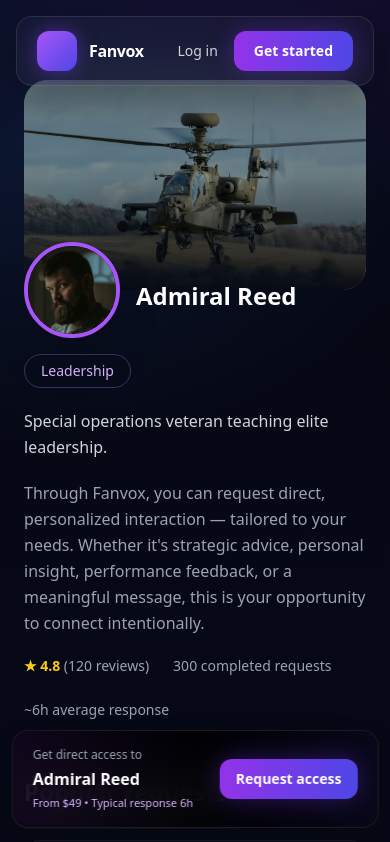
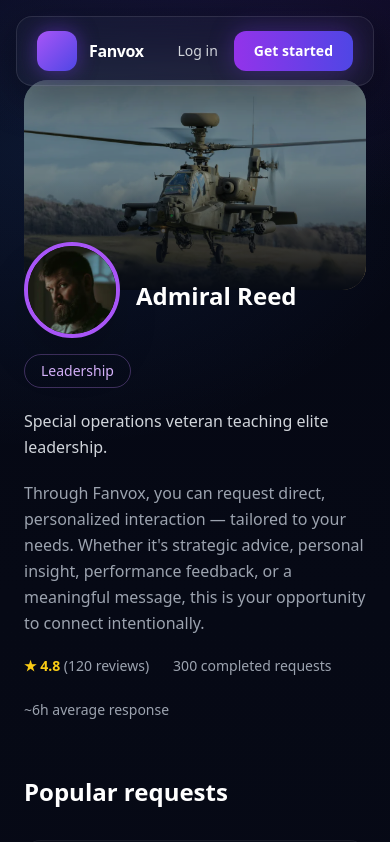
Before and after one commit to rafatorquetti/fanvox-landing, a Next.js app: page /about/creators/admiral-reed in a window 390 px wide. Shown: the top 842 px of the page. Built offline with nearby package versions, Linux system fonts and the light colour scheme.

Commit message:
Improve mobile sticky CTA behavior and polish

```diff
--- a/src/app/[locale]/creators/[slug]/page.tsx
+++ b/src/app/[locale]/creators/[slug]/page.tsx
@@ -35,11 +35,11 @@
 const industryRequests = getIndustryRequests(creator.category);
 
 return (
-    <main className="mx-auto max-w-6xl px-6 py-20 md:py-28 space-y-14 md:space-y-16">
+<main className="mx-auto max-w-6xl px-6 py-20 md:py-28 space-y-14 md:space-y-16 pb-28">
 {/* HERO */}
 <section className="relative">
 
-        {/* COVER (world) — shorter + discreet on mobile */}
+    {/* COVER */}
     <div className="relative h-[210px] sm:h-[300px] md:h-[420px] rounded-3xl overflow-hidden">
       <img
         src={creator.cover}
@@ -47,19 +47,15 @@
         className="h-full w-full object-cover"
       />
 
-          {/* subtle dark overlay */}
+      {/* overlay */}
       <div className="absolute inset-0 bg-black/45" />
 
-          {/* mobile fade so world feels “discreet” */}
+      {/* mobile fade */}
       <div className="absolute inset-x-0 bottom-0 h-28 bg-gradient-to-b from-transparent to-[#070B14]" />
 
-          {/* NAME — inside world, bottom; pushed right so it never sits behind avatar */}
+      {/* DESKTOP NAME */}
       <div className="absolute bottom-2 sm:bottom-4 md:bottom-8 left-0 right-0 px-6">
-            <div
-              className="
-              hidden md:block pl-[260px]
-              "
-            >
+        <div className="hidden md:block pl-[260px]">
           <h1 className="text-3xl sm:text-4xl md:text-5xl font-bold text-white leading-tight">
             {creator.name}
           </h1>
@@ -67,12 +63,10 @@
       </div>
     </div>
 
-        {/* AVATAR — overlaps world by ~50% (mobile-first), “touching” left edge */}
+    {/* AVATAR + MOBILE NAME — PIXEL LOCK */}
     <div className="absolute left-0 sm:left-2 md:left-4 bottom-0 translate-y-1/2 z-20">
+      <div className="relative flex items-center">
 
-{/* avatar + mobile name wrapper */}
-
-<div className="relative flex items-center">
         {/* AVATAR */}
         <div className="h-24 w-24 sm:h-36 sm:w-36 md:h-56 md:w-56 rounded-full overflow-hidden border-4 border-purple-500 bg-black shadow-2xl">
           <img
@@ -82,7 +76,7 @@
           />
         </div>
 
-{/* MOBILE NAME — PIXEL LOCKED */}
+        {/* MOBILE NAME */}
         <h1
           className="
             md:hidden
@@ -97,14 +91,16 @@
         >
           {creator.name}
         </h1>
-</div> </div>
+
+      </div>
+    </div>
   </section>
-      {/* BELOW HERO — category + bio immediately under the “divider” (no empty rectangle) */}
+
+  {/* BELOW HERO */}
   <section
     className="
       pt-2
       pl-0
-          sm:pt-2
       sm:pl-[170px]
       md:pl-[260px]
       space-y-5
@@ -115,7 +111,7 @@
       {creator.category}
     </span>
 
-        {/* SHORT BIO (no ellipses needed; keep your data short in creators.ts) */}
+    {/* SHORT BIO */}
     <p className="text-base sm:text-lg text-gray-300 max-w-2xl leading-relaxed">
       {creator.description}
     </p>
@@ -143,7 +139,9 @@
 
   {/* WHAT YOU CAN REQUEST */}
   <section className="space-y-8">
-        <h2 className="text-2xl font-semibold text-white">Popular requests</h2>
+    <h2 className="text-2xl font-semibold text-white">
+      Popular requests
+    </h2>
 
     <div className="grid md:grid-cols-2 gap-6">
       {[
@@ -163,10 +161,13 @@
   </section>
 
   {/* Scarcity */}
-      <div className="text-sm text-purple-400">Limited availability this week.</div>
+  <div className="text-sm text-purple-400">
+    Limited availability this week.
+  </div>
 
   {/* CTA */}
   <StickyAccessCTA creatorName={creator.name} />
 </main>
+
 );
 }
--- a/src/components/StickyAccessCTA.tsx
+++ b/src/components/StickyAccessCTA.tsx
@@ -1,21 +1,51 @@
 "use client";
+
+import { useEffect, useState } from "react";
 
 type Props = {
   creatorName: string;
 };
 
 export default function StickyAccessCTA({ creatorName }: Props) {
+  const [visible, setVisible] = useState(false);
+
+  useEffect(() => {
+    const handleScroll = () => {
+      // show after slight scroll (mobile-friendly threshold)
+      if (window.scrollY > 80) {
+        setVisible(true);
+      } else {
+        setVisible(false);
+      }
+    };
+
+    handleScroll(); // run once
+    window.addEventListener("scroll", handleScroll, { passive: true });
+
+    return () => window.removeEventListener("scroll", handleScroll);
+  }, []);
+
+  if (!visible) return null;
+
   return (
-    <div className="fixed bottom-4 sm:bottom-6 left-1/2 z-50 w-[94%] max-w-xl -translate-x-1/2">
-      <div className="relative overflow-hidden rounded-2xl border border-white/10 bg-black/80 backdrop-blur-xl px-5 sm:px-6 py-4 sm:py-5 shadow-2xl">
-
+    <div
+      className="
+        fixed
+        bottom-[max(1rem,env(safe-area-inset-bottom))]
+        left-1/2
+        z-50
+        w-[92%] sm:w-[94%]
+        max-w-xl
+        -translate-x-1/2
+      "
+    >
+      <div className="relative overflow-hidden rounded-2xl border border-white/10 bg-black/80 backdrop-blur-xl px-4 sm:px-6 py-3.5 sm:py-5 shadow-2xl">
         {/* subtle glow */}
         <div className="pointer-events-none absolute inset-0 bg-gradient-to-r from-purple-600/10 via-transparent to-indigo-600/10" />
 
         <div className="relative flex items-center justify-between gap-4">
-
           {/* LEFT — intent stack */}
-          <div className="space-y-1.5">
+          <div className="space-y-1">
             <p className="text-xs sm:text-sm text-gray-400">
               Get direct access to
             </p>
@@ -24,7 +54,6 @@
               {creatorName}
             </p>
 
-            {/* 🔥 high-ROI trust line */}
             <p className="text-[11px] sm:text-xs text-purple-300">
               From $49 • Typical response 6h
             </p>
@@ -35,14 +64,14 @@
             className="
               relative
               rounded-xl
-              px-4 sm:px-5
-              py-2.5
+              px-[18px] sm:px-5
+              py-2.5 sm:py-3
               text-sm font-semibold text-white
               bg-gradient-to-r from-purple-600 to-indigo-600
               shadow-[0_0_25px_rgba(124,58,237,0.35)]
               hover:shadow-[0_0_40px_rgba(124,58,237,0.6)]
               hover:scale-[1.03]
-              active:scale-[0.98]
+              active:scale-[0.97]
               transition-all duration-200
               whitespace-nowrap
             "
```
Lines whose indentation alone changed are shown as unchanged.
